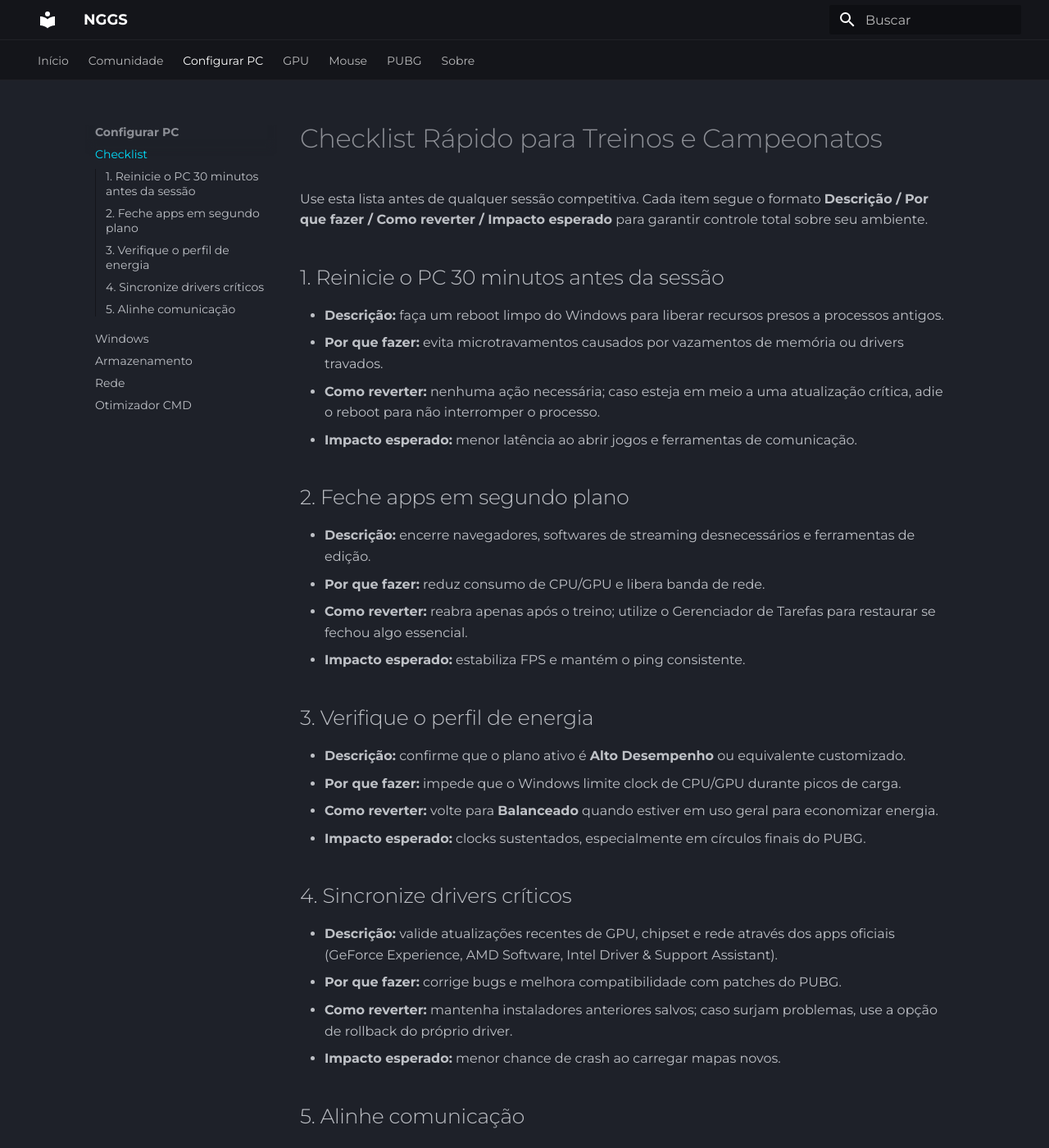
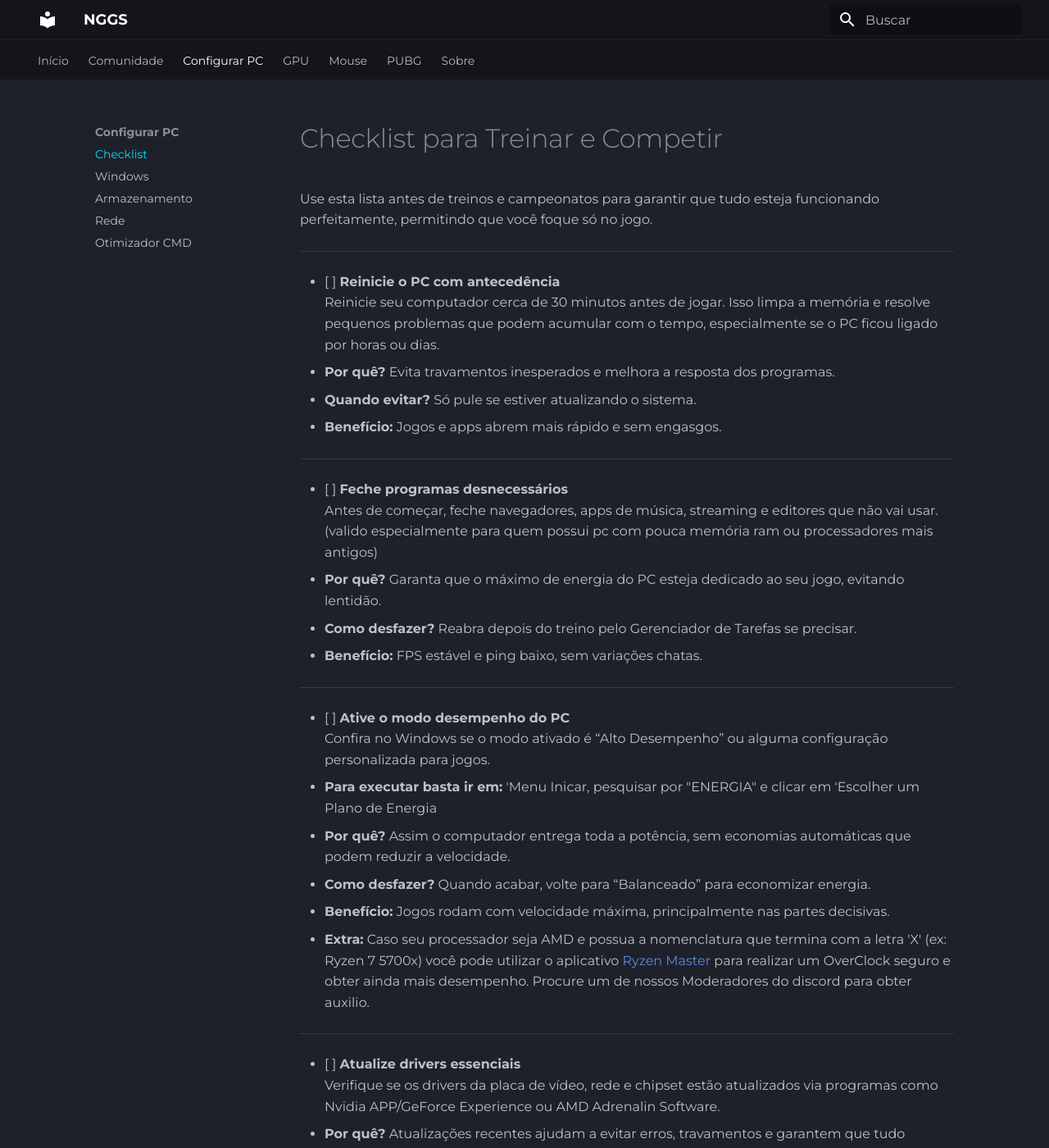
Before and after one commit to nggs-pubg/NGGS-NextGenerationGamingSquad, an MkDocs documentation site: the page built from docs/pc/checklist.md, in a window 1280 px wide and 1400 px high. Shown: the whole window at 82% size. Built offline with MkDocs 1.6.1 and Material for MkDocs 9.7.7, drawn with Linux system fonts in a browser that asks for light colours; some of the changed text lies outside the part shown.

Commit message:
update checkliste pc

```diff
--- a/docs/pc/checklist.md
+++ b/docs/pc/checklist.md
@@ -1,33 +1,50 @@
-# Checklist Rápido para Treinos e Campeonatos
+# Checklist para Treinar e Competir
 
-Use esta lista antes de qualquer sessão competitiva. Cada item segue o formato **Descrição / Por que fazer / Como reverter / Impacto esperado** para garantir controle total sobre seu ambiente.
+Use esta lista antes de treinos e campeonatos para garantir que tudo esteja funcionando perfeitamente, permitindo que você foque só no jogo.
 
-## 1. Reinicie o PC 30 minutos antes da sessão
-- **Descrição:** faça um reboot limpo do Windows para liberar recursos presos a processos antigos.
-- **Por que fazer:** evita microtravamentos causados por vazamentos de memória ou drivers travados.
-- **Como reverter:** nenhuma ação necessária; caso esteja em meio a uma atualização crítica, adie o reboot para não interromper o processo.
-- **Impacto esperado:** menor latência ao abrir jogos e ferramentas de comunicação.
+---
 
-## 2. Feche apps em segundo plano
-- **Descrição:** encerre navegadores, softwares de streaming desnecessários e ferramentas de edição.
-- **Por que fazer:** reduz consumo de CPU/GPU e libera banda de rede.
-- **Como reverter:** reabra apenas após o treino; utilize o Gerenciador de Tarefas para restaurar se fechou algo essencial.
-- **Impacto esperado:** estabiliza FPS e mantém o ping consistente.
+- [ ] **Reinicie o PC com antecedência**
+  Reinicie seu computador cerca de 30 minutos antes de jogar. Isso limpa a memória e resolve pequenos problemas que podem acumular com o tempo, especialmente se o PC ficou ligado por horas ou dias.
+  - **Por quê?** Evita travamentos inesperados e melhora a resposta dos programas.
+  - **Quando evitar?** Só pule se estiver atualizando o sistema.
+  - **Benefício:** Jogos e apps abrem mais rápido e sem engasgos.
 
-## 3. Verifique o perfil de energia
-- **Descrição:** confirme que o plano ativo é **Alto Desempenho** ou equivalente customizado.
-- **Por que fazer:** impede que o Windows limite clock de CPU/GPU durante picos de carga.
-- **Como reverter:** volte para **Balanceado** quando estiver em uso geral para economizar energia.
-- **Impacto esperado:** clocks sustentados, especialmente em círculos finais do PUBG.
+---
 
-## 4. Sincronize drivers críticos
-- **Descrição:** valide atualizações recentes de GPU, chipset e rede através dos apps oficiais (GeForce Experience, AMD Software, Intel Driver & Support Assistant).
-- **Por que fazer:** corrige bugs e melhora compatibilidade com patches do PUBG.
-- **Como reverter:** mantenha instaladores anteriores salvos; caso surjam problemas, use a opção de rollback do próprio driver.
-- **Impacto esperado:** menor chance de crash ao carregar mapas novos.
+- [ ] **Feche programas desnecessários**
+  Antes de começar, feche navegadores, apps de música, streaming e editores que não vai usar.(valido especialmente para quem possui pc com pouca memória ram ou processadores mais antigos)
+  - **Por quê?** Garanta que o máximo de energia do PC esteja dedicado ao seu jogo, evitando lentidão.
+  - **Como desfazer?** Reabra depois do treino pelo Gerenciador de Tarefas se precisar.
+  - **Benefício:** FPS estável e ping baixo, sem variações chatas.
 
-## 5. Alinhe comunicação
-- **Descrição:** teste microfone e voz no Discord, confirmando volumes e push-to-talk.
-- **Por que fazer:** garante que calls críticas cheguem sem distorção nem eco.
-- **Como reverter:** ajuste o volume ou retorne para configurações padrão via `Configurações > Voz & Vídeo` no Discord.
-- **Impacto esperado:** coordenação mais rápida em drops e rotações.
+---
+
+- [ ] **Ative o modo desempenho do PC**
+  Confira no Windows se o modo ativado é “Alto Desempenho” ou alguma configuração personalizada para jogos.
+  - **Para executar basta ir em:** 'Menu Inicar, pesquisar por "ENERGIA" e clicar em 'Escolher um Plano de Energia
+  - **Por quê?** Assim o computador entrega toda a potência, sem economias automáticas que podem reduzir a velocidade.
+  - **Como desfazer?** Quando acabar, volte para “Balanceado” para economizar energia.
+  - **Benefício:** Jogos rodam com velocidade máxima, principalmente nas partes decisivas.
+  - **Extra:** Caso seu processador seja AMD e possua a nomenclatura que termina com a letra 'X' (ex: Ryzen 7 5700x) você pode utilizar o aplicativo [Ryzen Master](https://www.amd.com/pt/products/software/ryzen-master.html) para realizar um OverClock seguro e obter ainda mais desempenho. Procure um de nossos Moderadores do discord para obter auxilio.
+---
+
+- [ ] **Atualize drivers essenciais**
+  Verifique se os drivers da placa de vídeo, rede e chipset estão atualizados via programas como Nvidia APP/GeForce Experience ou AMD Adrenalin Software.
+  - **Por quê?** Atualizações recentes ajudam a evitar erros, travamentos e garantem que tudo funcione com a versão atual do jogo.
+  - **Como desfazer?** Mantenha backups dos instaladores, assim pode voltar atrás se algo der errado.
+  - **Benefício:** Menos chances de travamentos ou problemas ao carregar mapas.
+  -**Extra:** Para Processadores AMD tema opção de baixar o [Amd_Chipset_Software](https://www.amd.com/en/resources/support-articles/faqs/CHIPSET-INSTALL.html) para atualizar as informações do ChipSet.
+
+---
+
+- [ ] **Ajuste e teste sua comunicação**
+  Antes de começar, teste o microfone no Discord, ajuste o volume e confira se o push-to-talk está funcionando.
+  - **Por quê?** Uma comunicação clara e rápida pode decidir as partidas. Melhor garantir que sua equipe vai te ouvir sem ruídos.
+  - **Como desfazer?** Se o som não ficar bom, volte para as configurações padrão no Discord.
+  - **Benefício:** Coordenação certeira entre você e sua equipe nos momentos críticos.
+  - **Extra:** Nossa comunidade no discord é um lugar amigavel e de respeito mutuo, respeite para ser respeito e em caso desavenças procure os Moderados ou ADM's
+
+---
+
+Com esse checklist, você prepara tudo que precisa para focar 100% na performance durante seus treinos e campeonatos. Boa sorte e jogue tranquilo!
```
